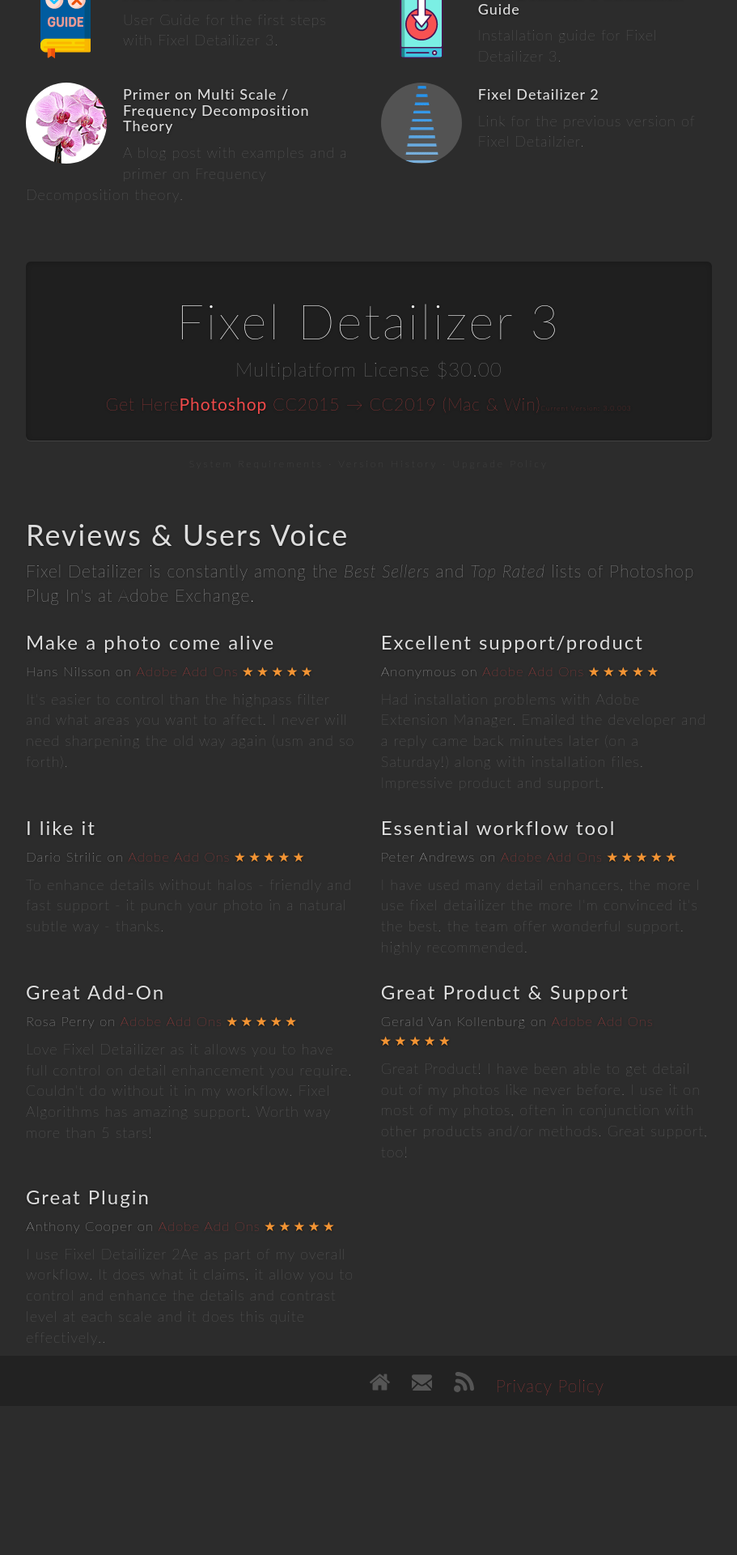
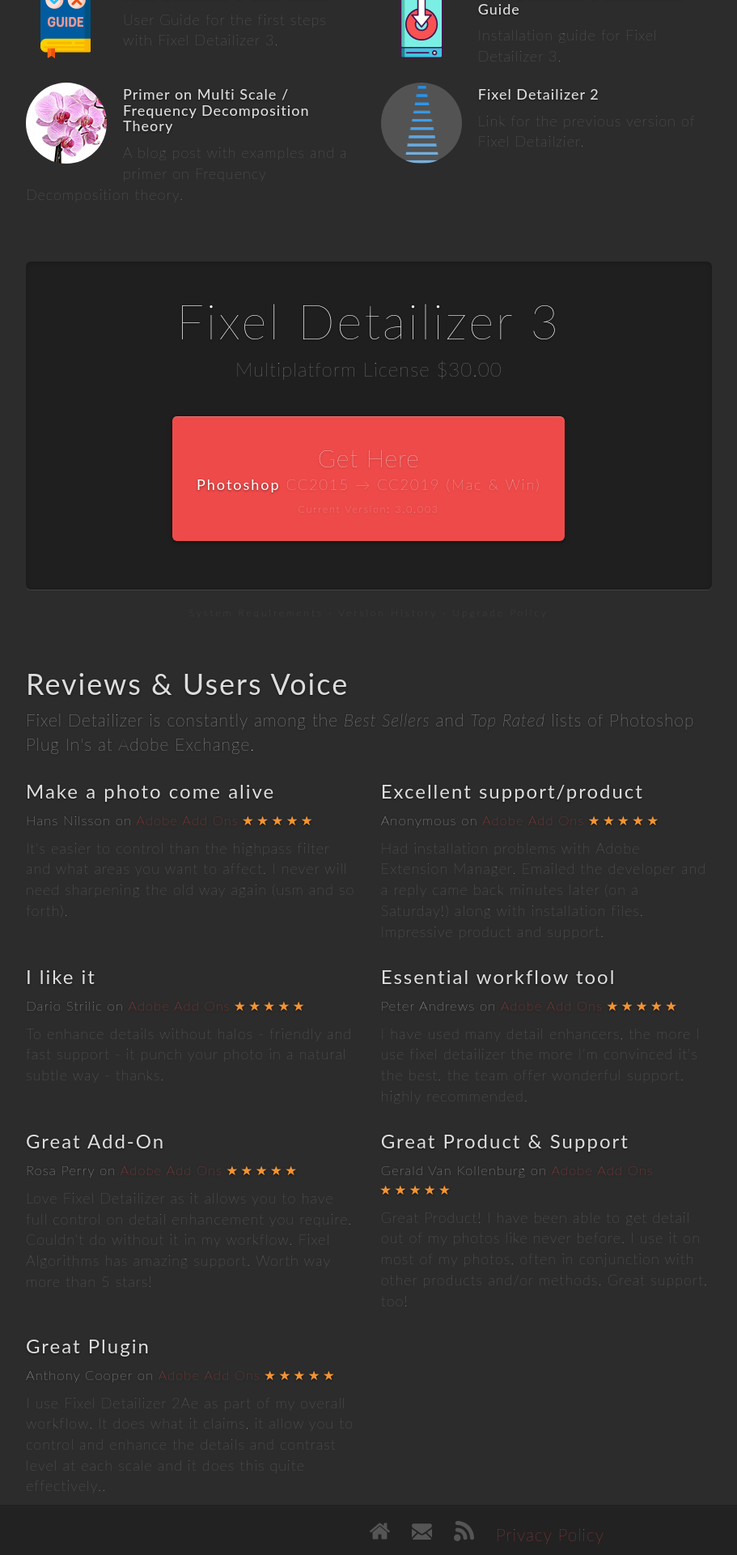
Before and after one commit to FixelAlgorithmsTeam/fixel, a Jekyll site: the page built from products/detailizer3/R.html, in a window 1280 px wide. Shown: the part 4107-6027 px from the top of the page at 81% size, without its empty margins (38-949 px from the left). Built offline with Jekyll 4.4.1, drawn with Linux system fonts in a browser that asks for light colours; nearby versions of some CDN libraries; some web fonts are replaced; a script that is not in the unit is left out; comment, search, counter and statistics services are not loaded; before the commit the page ends 5843 px from its top, so only the background shows below that.

```diff
--- a/products/detailizer3/R.html
+++ b/products/detailizer3/R.html
@@ -126,7 +126,7 @@
 					<h4 class="home-title">Fixel Detailizer 3</h4>
 					<p class="product-subtitle small" property="offers" typeof="Offer">Multiplatform License <span property="price">$30.00</span><meta property="priceCurrency" content="USD"/></p>
 
-					<a href="https://transactions.sendowl.com/products/78125156/BEA84277/purchase" rel="nofollow">
+					<a href="https://transactions.sendowl.com/products/78125156/BEA84277/purchase" rel="nofollow" class="btn btn-primary-red btn-buy" role="button" property="downloadUrl">
 						Get Here<span class="cs6cc"><span class="b">Photoshop</span> CC2015 &rarr; CC2019 <br class="visible-xs"> <span property="operatingSystem">(Mac & Win)</span></span><span class="cs6cc" style="font-size:40%; margin-top:10px">Current Version: <span property="softwareVersion">3.0.003</span>
 					</a><script type="text/javascript" src="https://transactions.sendowl.com/assets/sendowl.js" ></script>
 
```
